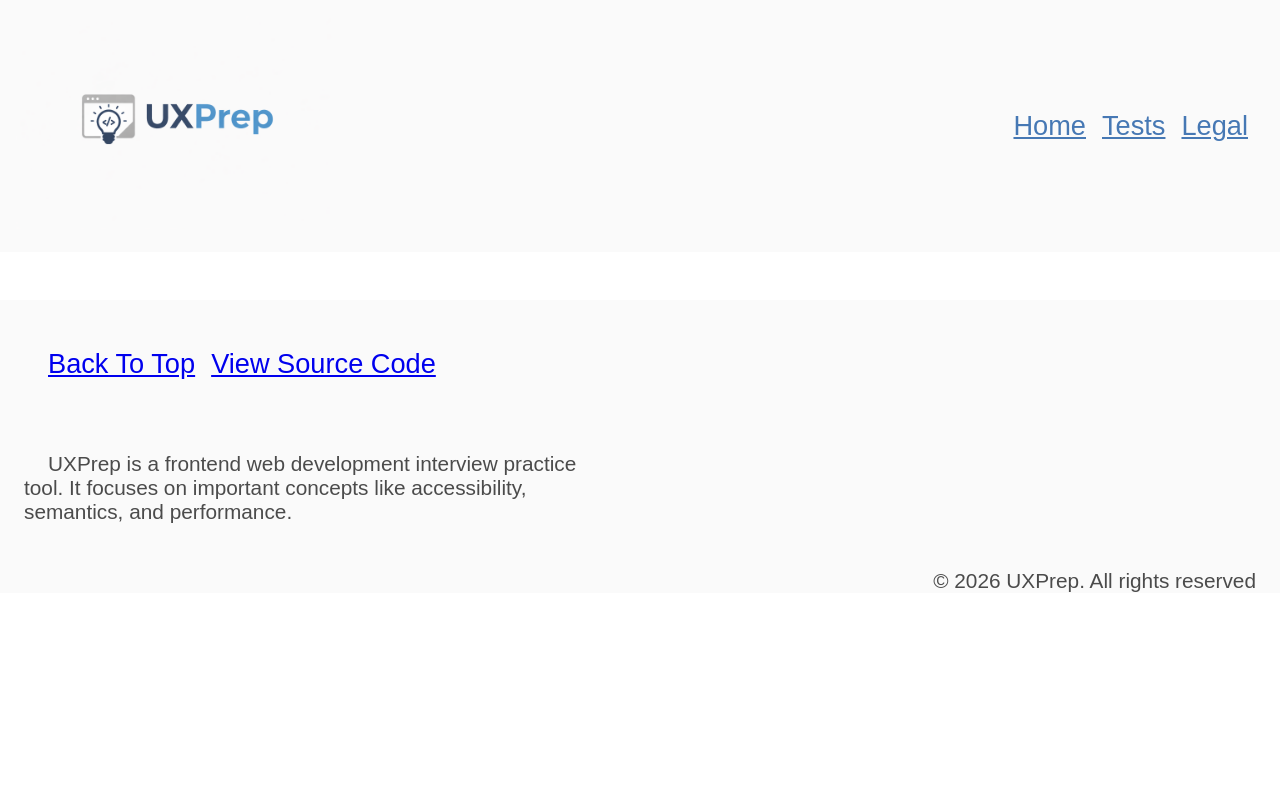
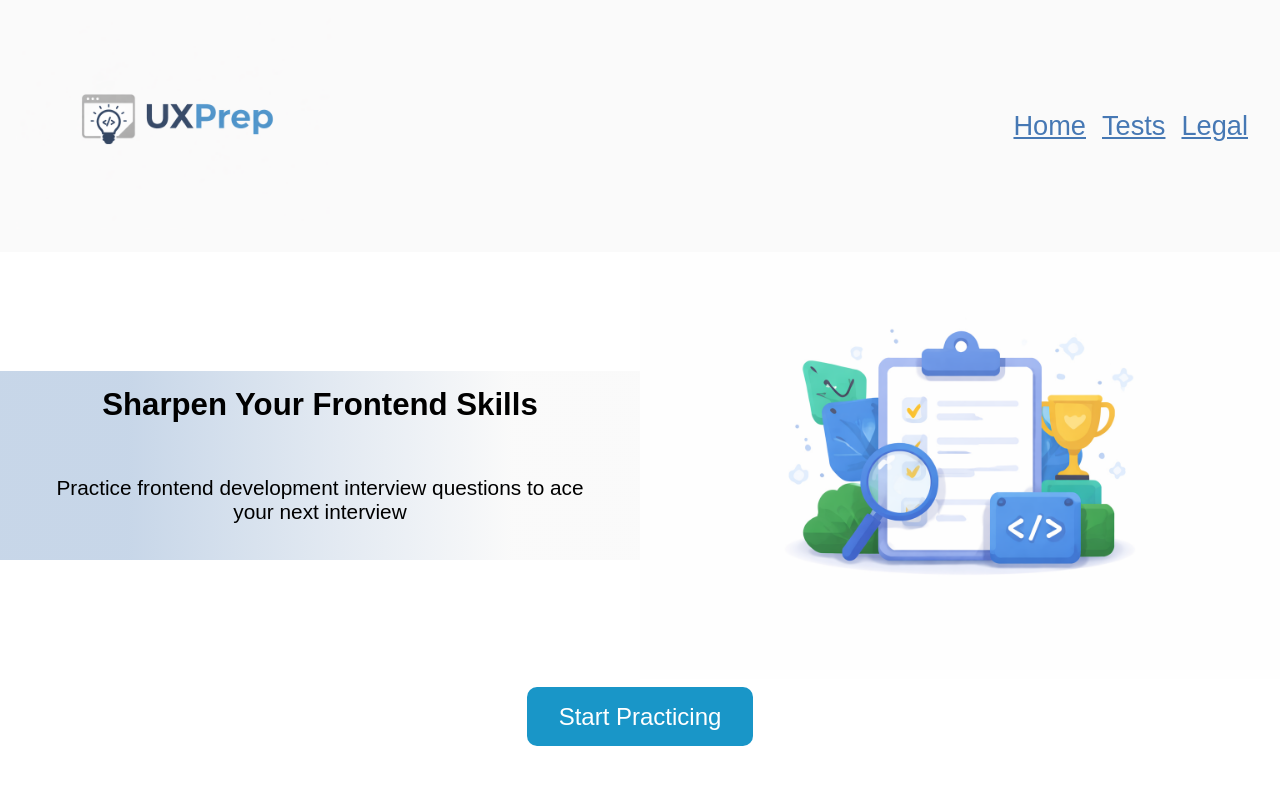
Before and after one commit to james-york2008/UXPrep, a React (Vite) app: page / in a window 1280 px wide. Shown: the top 800 px of the page. Built offline with nearby package versions, Linux system fonts and the light colour scheme.

Commit message:
Designed hero section

```diff
--- /dev/null
+++ b/src/css/landingPage/Hero.module.css
@@ -0,0 +1,67 @@
+.instructions {
+    text-align: center;
+    background: linear-gradient(to bottom, rgba(70, 120, 180, 0.3) 1%, rgb(242, 242, 242, 0.4) 35%);
+    padding-bottom: 2rem;
+}
+
+.instructions h1 {
+    padding-top: 2rem;
+    font-weight: 900;
+    margin: 0 2rem;
+    padding: 1rem 3rem 2rem
+}
+
+.instructions p {
+    padding: 0 3rem 1rem;
+}
+
+.mobileHeroImage {
+    width: 100%;
+    margin-bottom: 2rem;
+}
+
+.desktopHeroImage {
+    display: none;
+}
+
+.heroStackedContent p {
+    display: none;
+}
+
+@media (min-width: 540px) {
+    .mobileHeroImage {
+        display: none;
+    }
+
+    .desktopHeroImage {
+        display: inline-block;
+        width: 50vw;
+    }
+
+    .heroStackedContent {
+        background: linear-gradient(to right, rgba(70, 120, 180, 0.3) 20%, rgb(242, 242, 242, 0.4) 80%);
+    }
+
+    .instructions {
+        background: none;
+    }
+
+    .heroTitle {
+        display: flex;
+        align-items: center;
+    }
+
+    .heroStackedContent p {
+        display: block;
+    }
+
+    .mobileHeroDescription {
+        display: none;
+    }
+}
+
+@media (min-width: 700px) {
+    .instructions {
+        font-size: 1.3rem;
+    }
+}
--- a/src/pages/landingPage/LandingPage.tsx
+++ b/src/pages/landingPage/LandingPage.tsx
@@ -1,10 +1,12 @@
 import Navbar from "../../components/navbar/Navbar"
+import Hero from "./hero/Hero"
 import Legal from "../../components/legal/Legal"
 
 export default function LandingPage () {
   return(
     <>
       <Navbar />
+      <Hero />
 
       <Legal />
     </>
--- a/src/pages/landingPage/hero/Hero.tsx
+++ b/src/pages/landingPage/hero/Hero.tsx
@@ -0,0 +1,20 @@
+import heroImage from '../../../assets/heroImage.png'
+import styles from '../../../css/landingPage/Hero.module.css'
+
+export default function Hero () {
+  return(
+    <section className={styles.instructions}>
+      <div className={styles.heroTitle}>
+        <div className={styles.heroStackedContent}>
+          <h1>Sharpen Your Frontend Skills</h1>
+          <p>Practice frontend development interview questions to ace your next interview</p>
+        </div>
+        <img src={heroImage} className={styles.desktopHeroImage} alt="" aria-hidden="true" />
+      </div>
+
+      <p className={styles.mobileHeroDescription}>Practice frontend development interview questions to ace your next interview</p>
+      <img src={heroImage} className={styles.mobileHeroImage} alt="" aria-hidden="true" /><br />
+      <a className="button" href="#tests">Start Practicing</a>
+    </section>
+  )
+}
```
